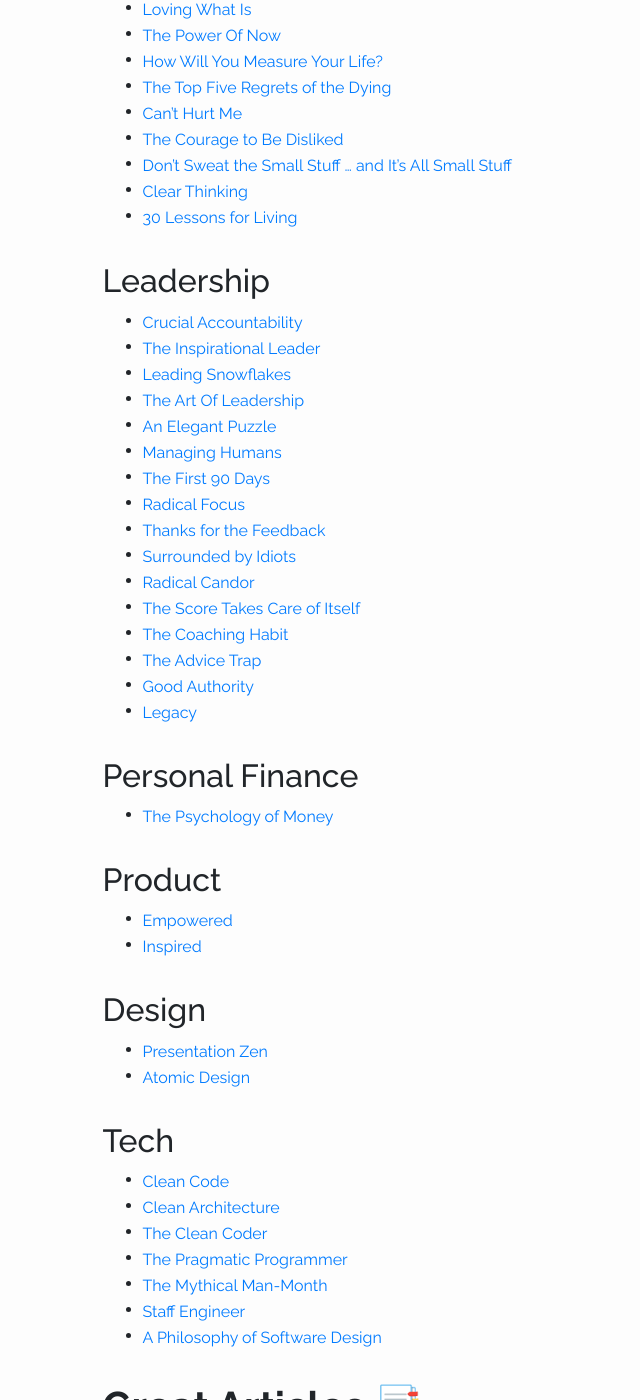
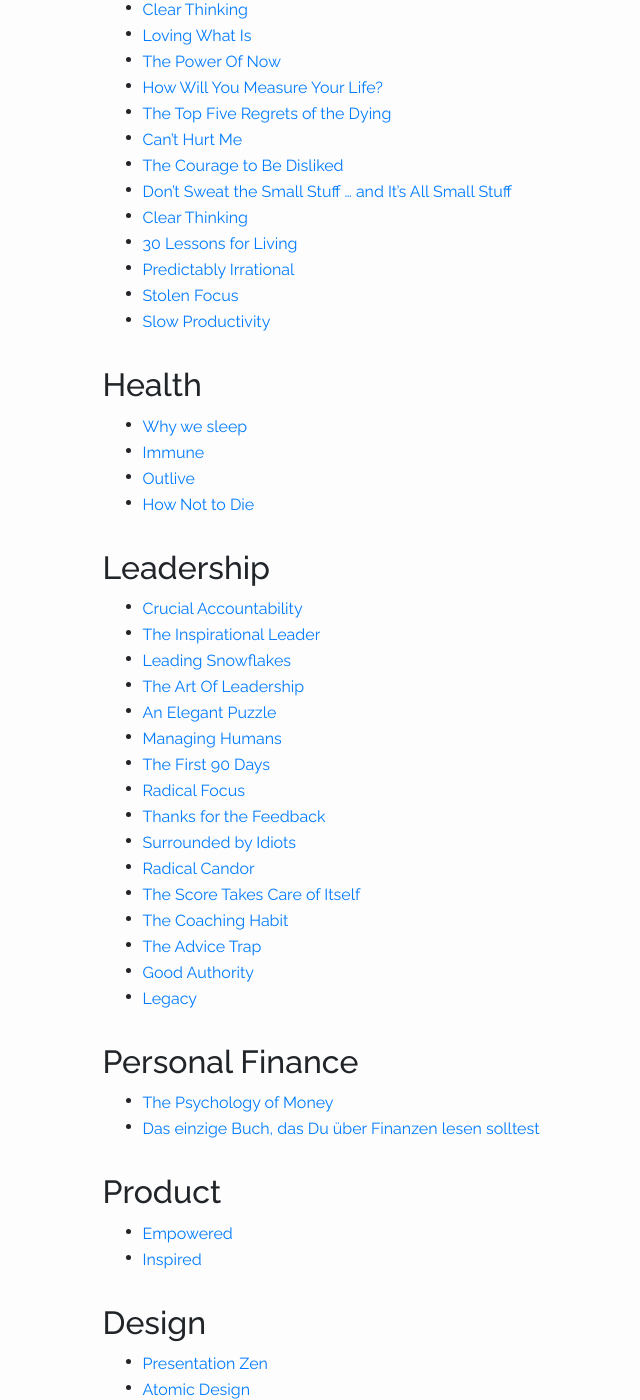
Before and after one commit to christophaigner/christophaigner.github.io, a Jekyll site: the page built from pages/resources.md, in a window 1280 px wide and 1400 px high, scrolled down 519 px. Shown: the whole window, without its empty margins (90-730 px from the left). Built offline with Jekyll 4.4.1, drawn with Linux system fonts in a browser that asks for light colours; nearby versions of some CDN libraries; some of the changed text lies outside the part shown.

Commit message:
Update resources

```diff
--- a/pages/resources.md
+++ b/pages/resources.md
@@ -25,6 +26,15 @@ weight: 3
 * [Don't Sweat the Small Stuff ... and It's All Small Stuff](https://www.goodreads.com/book/show/170548.Don_t_Sweat_the_Small_Stuff_and_It_s_All_Small_Stuff)
 * [Clear Thinking](https://www.goodreads.com/en/book/show/75665850)
 * [30 Lessons for Living](https://www.goodreads.com/book/show/11376196-30-lessons-for-living)
+* [Predictably Irrational](https://www.goodreads.com/book/show/1713426.Predictably_Irrational)
+* [Stolen Focus](https://www.goodreads.com/book/show/57933306-stolen-focus)
+* [Slow Productivity](https://www.goodreads.com/book/show/197773418-slow-productivity)
+
+## Health
+* [Why we sleep](https://www.goodreads.com/book/show/34466963-why-we-sleep)
+* [Immune](https://www.goodreads.com/book/show/57423646-immune)
+* [Outlive](https://www.goodreads.com/book/show/61153739-outlive)
+* [How Not to Die](https://www.goodreads.com/book/show/25663961-how-not-to-die)
 
 ## Leadership
 * [Crucial Accountability](https://cruciallearning.com/crucial-accountability-book/)
@@ -46,6 +56,7 @@ weight: 3
 
 ## Personal Finance
 * [The Psychology of Money](https://www.goodreads.com/book/show/41881472-the-psychology-of-money)
+* [Das einzige Buch, das Du über Finanzen lesen solltest](https://www.goodreads.com/book/show/59229395-das-einzige-buch-das-du-ber-finanzen-lesen-solltest)
 
 ## Product
 * [Empowered](https://www.goodreads.com/book/show/53481975-empowered)
```
Also changed, not shown: other parts of pages/resources.md (+1 -0 lines).
